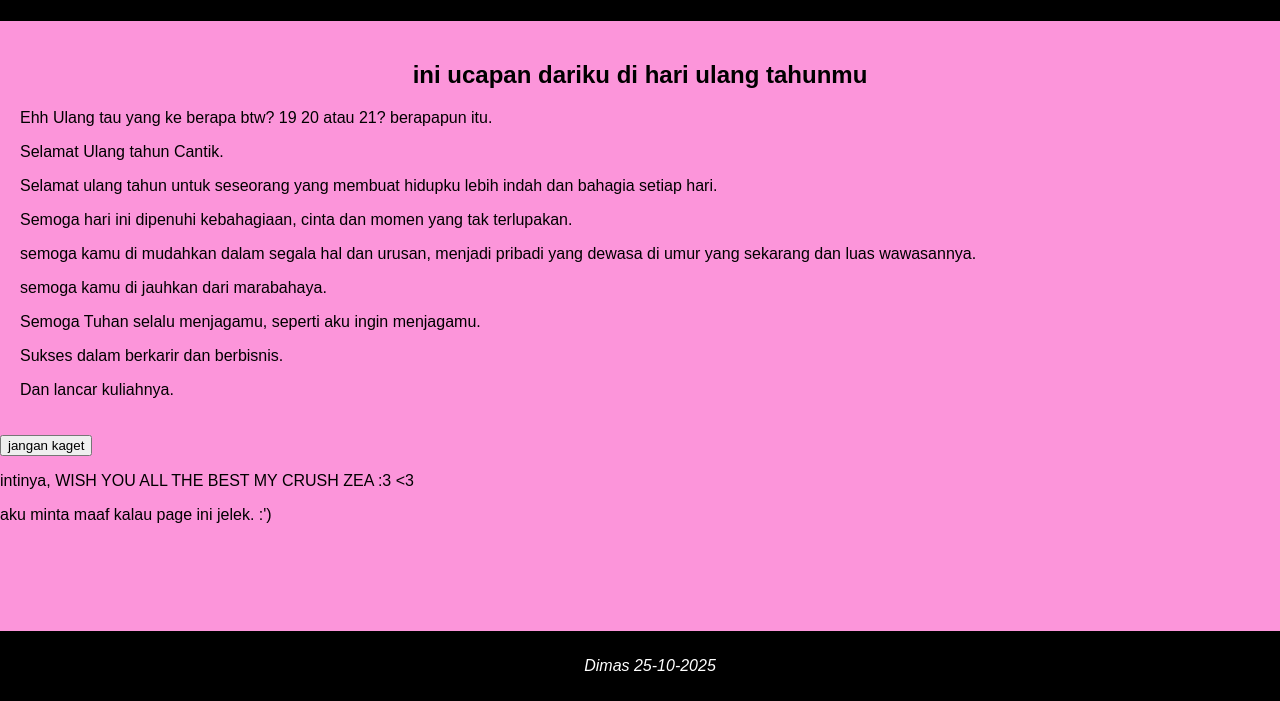
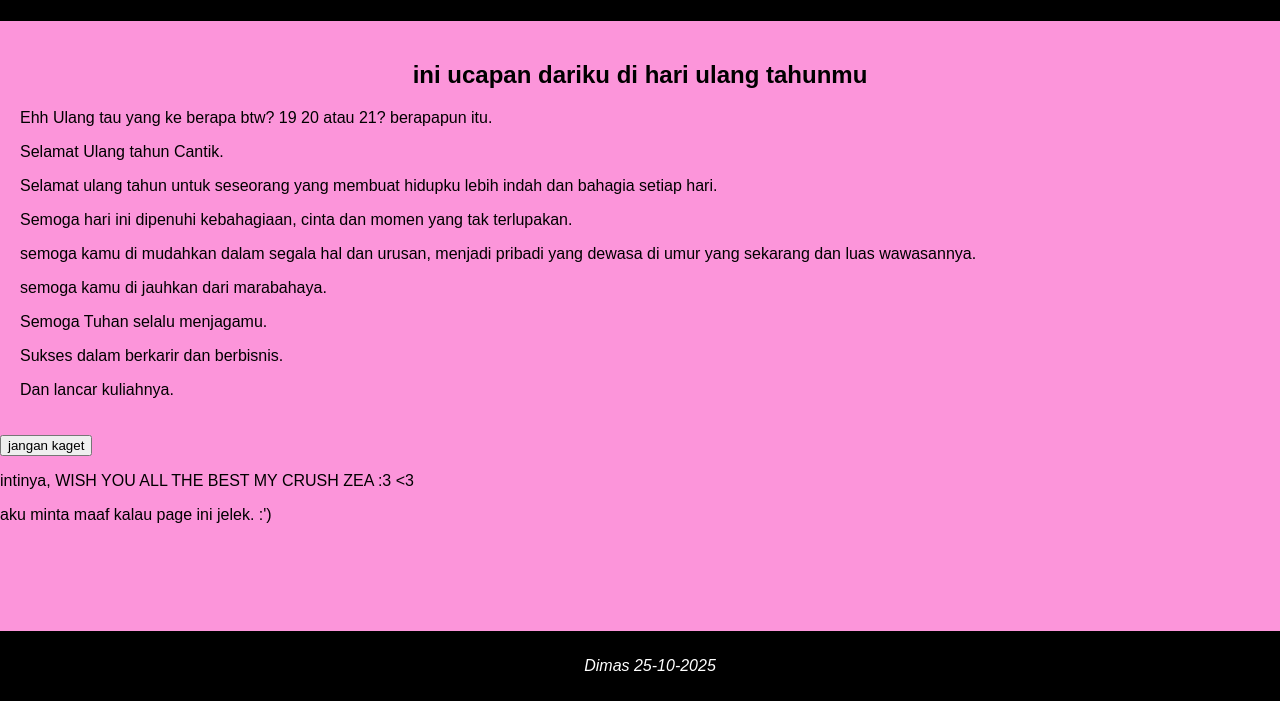
Before and after one commit to dimgg-maker/training, a plain HTML site: page index.html in a window 1280 px wide. Shown: the part 99-800 px from the top of the page. Drawn offline with Linux system fonts and the light colour scheme.

Commit message:
update web

```diff
--- a/index.html
+++ b/index.html
@@ -21,7 +21,7 @@
             <p>Semoga hari ini dipenuhi kebahagiaan, cinta dan momen yang tak terlupakan.</p>
             <p>semoga kamu di mudahkan dalam segala hal dan urusan, menjadi pribadi yang dewasa di umur yang sekarang dan luas wawasannya.</p>
             <p>semoga kamu di jauhkan dari marabahaya.</p>
-            <p>Semoga Tuhan selalu menjagamu, seperti aku ingin menjagamu.</p>
+            <p>Semoga Tuhan selalu menjagamu.</p>
             <p>Sukses dalam berkarir dan berbisnis.</p>
             <p>Dan lancar kuliahnya.</p>
         </section>
```
